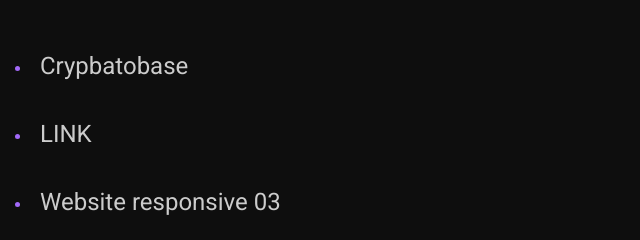
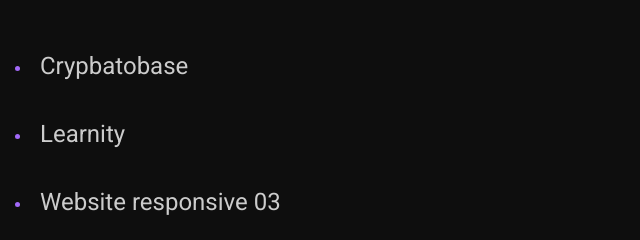
Before and after one commit to RebecaTI/Praticas-extras, a plain HTML site: page bootstrap/index.html in a window 1280 px wide. Shown: the top 240 px of the page, 0-640 px from the left. Drawn offline with nearby package versions, Linux system fonts and the light colour scheme.

Commit message:
add o nome projeto

```diff
--- a/bootstrap/index.html
+++ b/bootstrap/index.html
@@ -24,7 +24,7 @@
 
     </li>
     <li class="link_list">
-      <a href="http://wechat.com/dl/LsxaBMTc0Bo%3D" target="_blank" rel="noopener noreferrer">LINK</a>
+      <a href="./Website02/index.html" target="_blank" rel="noopener noreferrer">Learnity</a>
     </li>
     <li class="link_list">
       <a href="./Website03/index.html">Website responsive 03</a>
```
